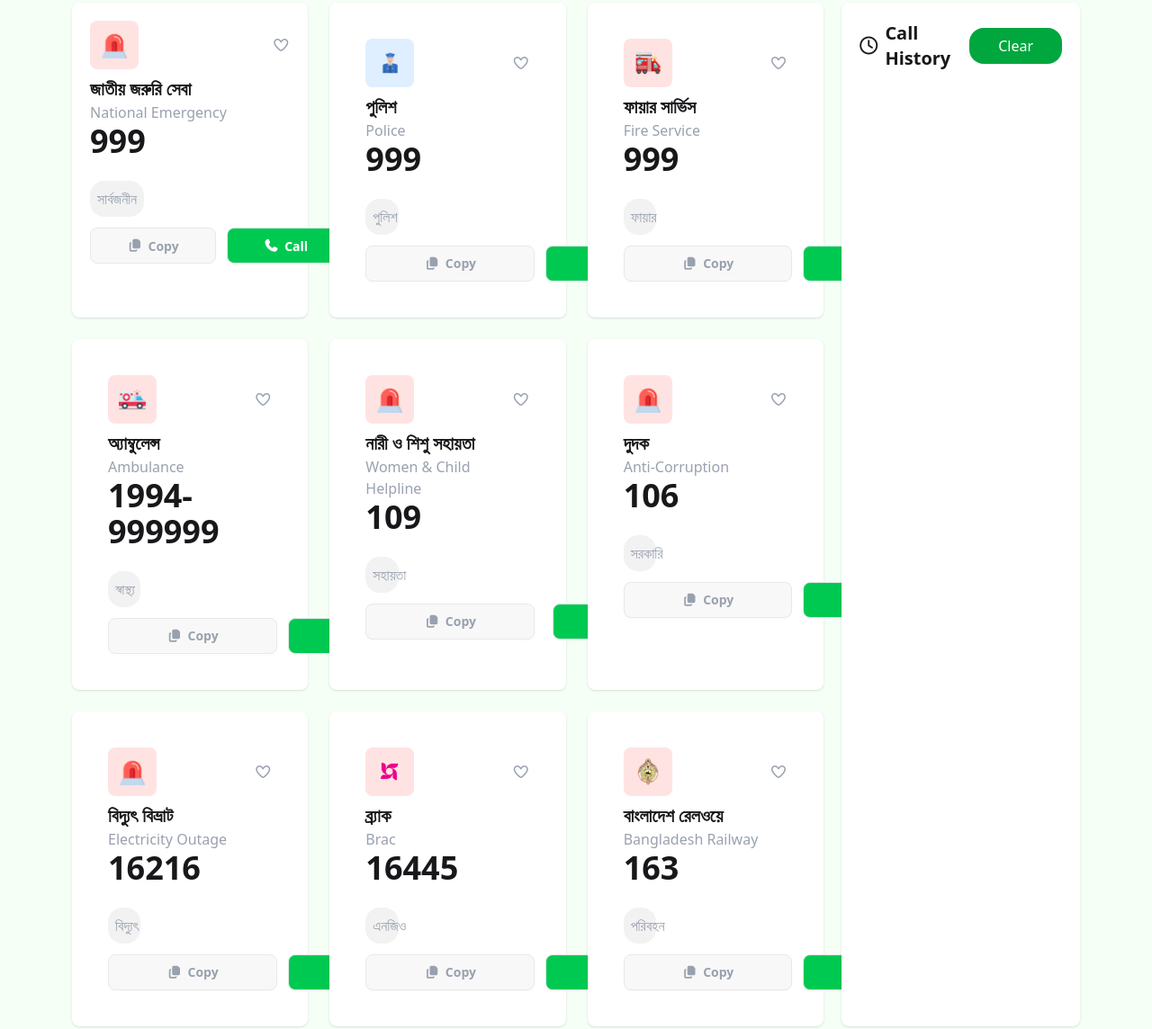
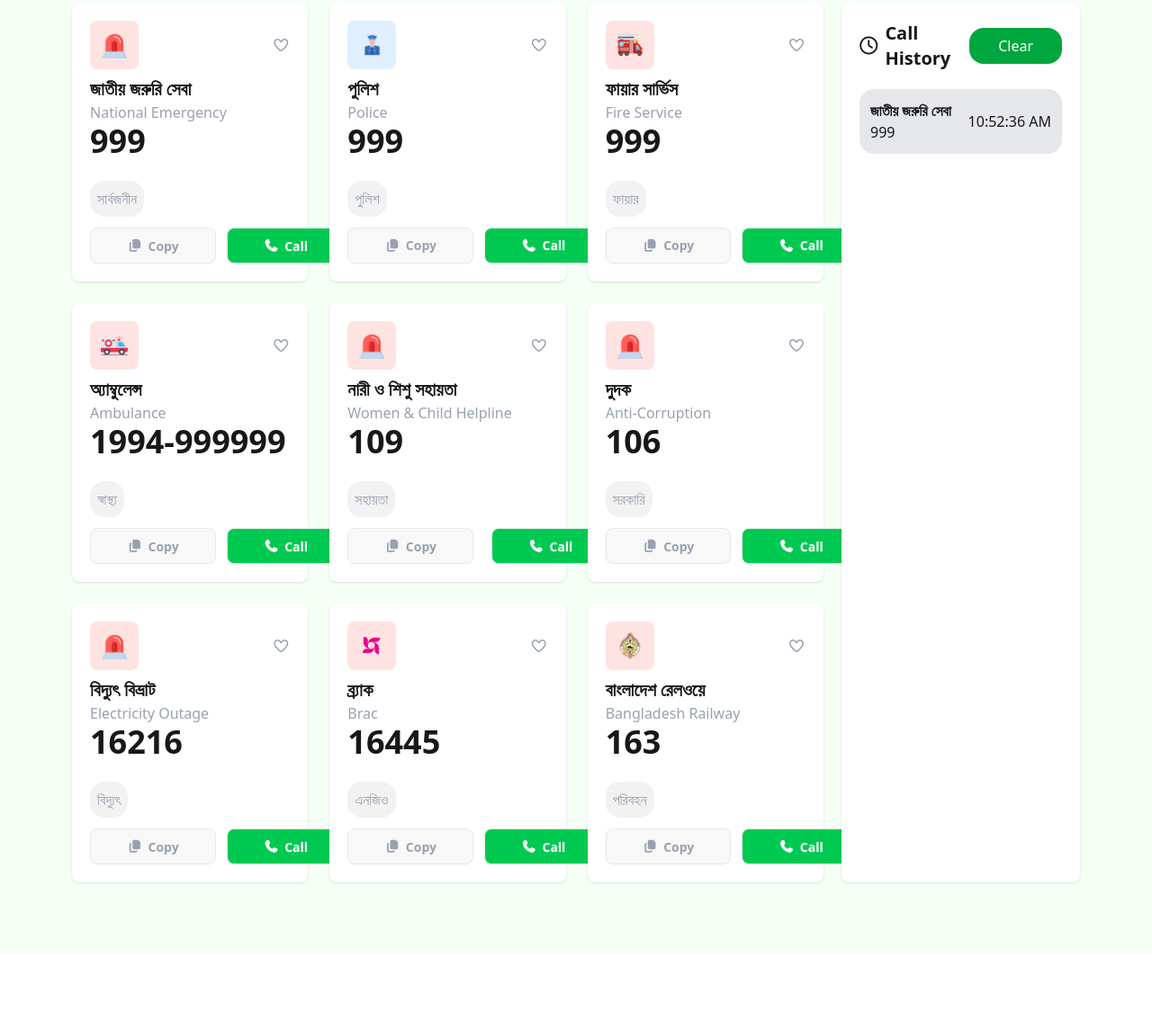
Before and after one commit to Anzumul-Jubayer/emergency-hotline, a plain HTML site: page index.html in a window 1280 px wide. Shown: the part 461-1605 px from the top of the page at 90% size. After the commit the page ends 1522 px from the top, so only its background shows below. Drawn offline with nearby package versions, Linux system fonts and the light colour scheme.

Commit message:
coin-funtionality

```diff
--- a/index.html
+++ b/index.html
@@ -51,7 +51,7 @@
           <div
             class="flex items-center gap-2 bg-[#41ff6b1a] px-7 py-3 rounded-[50px]"
           >
-            <p class="block font-bold">100</p>
+            <p id="coin-count" class="block font-bold">100</p>
             <img src="./assets/coin.png" alt="" class="w-[25px]" />
           </div>
           <div
@@ -103,11 +103,16 @@
             </p>
           </div>
           <div class="flex flex-col md:flex-row gap-3 mt-3">
-            <button class="btn  px-10 text-gray-400 rounded-lg"><i class="fa-solid fa-copy text-gray-400"></i> Copy</button>
-            <button class="btn  px-10 rounded-lg  bg-green-500 text-white"><i class="fa-solid fa-phone"></i>Call</button>
+            <button class="copy-btn btn  px-10 text-gray-400 rounded-lg"><i class="fa-solid fa-copy text-gray-400"></i> Copy</button>
+            <button  class="call-btn  btn  px-10 rounded-lg  bg-green-500 text-white"><i class="fa-solid fa-phone"></i>Call</button>
           </div>
         </div>
-        <div class="bg-white shadow-sm p-3 md:p-10 rounded-lg">
+
+
+
+
+
+        <div class="bg-white shadow-sm p-3 md:p-5 rounded-lg">
           <div class="flex justify-between items-center">
             <div class="bg-[#DFEFFF] p-3 rounded-lg">
             <img src="./assets/police.png" alt="" class="w-[30px]" />
@@ -119,16 +124,16 @@
           <h2 class="text-xl font-bold mt-2">পুলিশ</h2>
           <p  class="text-gray-400">Police</p>
           <h1 class="text-4xl font-bold">999</h1>
-          <div class="bg-[#F2F2F2] w-1/5 px-2 py-2 mt-6 rounded-2xl">
+          <div class="bg-[#F2F2F2] w-fit px-2 py-2 mt-6 rounded-2xl">
             <p class="text-center text-gray-400">পুলিশ
             </p>
           </div>
           <div class="flex flex-col md:flex-row gap-3 mt-3">
-            <button class="btn  px-16 text-gray-400 rounded-lg"><i class="fa-solid fa-copy text-gray-400"></i> Copy</button>
-            <button class="btn  px-16 rounded-lg  bg-green-500 text-white"><i class="fa-solid fa-phone"></i>Call</button>
+            <button class="btn  px-10 text-gray-400 rounded-lg"><i class="fa-solid fa-copy text-gray-400"></i> Copy</button>
+            <button class="btn  px-10 rounded-lg  bg-green-500 text-white"><i class="fa-solid fa-phone"></i>Call</button>
           </div>
         </div>
-        <div class="bg-white shadow-sm p-3 md:p-10 rounded-lg">
+        <div class="bg-white shadow-sm p-3 md:p-5 rounded-lg">
           <div class="flex justify-between items-center">
             <div class="bg-[#FFE3E2] p-3 rounded-lg">
             <img src="./assets/fire-service.png" alt="" class="w-[30px]" />
@@ -140,16 +145,16 @@
           <h2 class="text-xl font-bold mt-2">ফায়ার সার্ভিস</h2>
           <p  class="text-gray-400">Fire Service</p>
           <h1 class="text-4xl font-bold">999</h1>
-          <div class="bg-[#F2F2F2] w-1/5 px-2 py-2 mt-6 rounded-2xl">
+          <div class="bg-[#F2F2F2] w-fit px-2 py-2 mt-6 rounded-2xl">
             <p class="text-center text-gray-400">ফায়ার
             </p>
           </div>
           <div class="flex flex-col md:flex-row gap-3 mt-3">
-            <button class="btn  px-16 text-gray-400 rounded-lg"><i class="fa-solid fa-copy text-gray-400"></i> Copy</button>
-            <button class="btn  px-16 rounded-lg  bg-green-500 text-white"><i class="fa-solid fa-phone"></i>Call</button>
+            <button class="btn  px-10 text-gray-400 rounded-lg"><i class="fa-solid fa-copy text-gray-400"></i> Copy</button>
+            <button class="btn  px-10 rounded-lg  bg-green-500 text-white"><i class="fa-solid fa-phone"></i>Call</button>
           </div>
         </div>
-        <div class="bg-white shadow-sm p-3 md:p-10 rounded-lg">
+        <div class="bg-white shadow-sm p-3 md:p-5 rounded-lg">
           <div class="flex justify-between items-center">
             <div class="bg-[#FFE3E2] p-3 rounded-lg">
             <img src="./assets/ambulance.png" alt="" class="w-[30px]" />
@@ -161,16 +166,16 @@
           <h2 class="text-xl font-bold mt-2">অ্যাম্বুলেন্স</h2>
           <p  class="text-gray-400">Ambulance</p>
           <h1 class="text-4xl font-bold">1994-999999</h1>
-          <div class="bg-[#F2F2F2] w-1/5 px-2 py-2 mt-6 rounded-2xl">
+          <div class="bg-[#F2F2F2] w-fit px-2 py-2 mt-6 rounded-2xl">
             <p class="text-center text-gray-400">স্বাস্থ্য
             </p>
           </div>
           <div class="flex flex-col md:flex-row gap-3 mt-3">
-            <button class="btn  px-16 text-gray-400 rounded-lg"><i class="fa-solid fa-copy text-gray-400"></i> Copy</button>
-            <button class="btn  px-16 rounded-lg  bg-green-500 text-white"><i class="fa-solid fa-phone"></i>Call</button>
+            <button class="btn  px-10 text-gray-400 rounded-lg"><i class="fa-solid fa-copy text-gray-400"></i> Copy</button>
+            <button class="btn  px-10 rounded-lg  bg-green-500 text-white"><i class="fa-solid fa-phone"></i>Call</button>
           </div>
         </div>
-        <div class="bg-white shadow-sm p-3 md:p-10 rounded-lg">
+        <div class="bg-white shadow-sm p-3 md:p-5 rounded-lg">
           <div class="flex justify-between items-center">
             <div class="bg-[#FFE3E2] p-3 rounded-lg">
             <img src="./assets/emergency.png" alt="" class="w-[30px]" />
@@ -182,16 +187,16 @@
           <h2 class="text-xl font-bold mt-2">নারী ও শিশু সহায়তা</h2>
           <p  class="text-gray-400">Women & Child Helpline</p>
           <h1 class="text-4xl font-bold">109</h1>
-          <div class="bg-[#F2F2F2] w-1/5 px-2 py-2 mt-6 rounded-2xl">
+          <div class="bg-[#F2F2F2] w-fit px-2 py-2 mt-6 rounded-2xl">
             <p class="text-center text-gray-400">সহায়তা
             </p>
           </div>
           <div class="flex flex-col md:flex-row gap-3 md:gap-5 mt-3">
-            <button class="btn  px-16 text-gray-400 rounded-lg"><i class="fa-solid fa-copy text-gray-400"></i> Copy</button>
-            <button class="btn  px-16 rounded-lg  bg-green-500 text-white"><i class="fa-solid fa-phone"></i>Call</button>
+            <button class="btn  px-10 text-gray-400 rounded-lg"><i class="fa-solid fa-copy text-gray-400"></i> Copy</button>
+            <button class="btn  px-10 rounded-lg  bg-green-500 text-white"><i class="fa-solid fa-phone"></i>Call</button>
           </div>
         </div>
-        <div class="bg-white shadow-sm p-3 md:p-10 rounded-lg">
+        <div class="bg-white shadow-sm p-3 md:p-5 rounded-lg">
           <div class="flex justify-between items-center">
             <div class="bg-[#FFE3E2] p-3 rounded-lg">
             <img src="./assets/emergency.png" alt="" class="w-[30px]" />
@@ -203,16 +208,16 @@
           <h2 class="text-xl font-bold mt-2">দুদক</h2>
           <p  class="text-gray-400">Anti-Corruption</p>
           <h1 class="text-4xl font-bold">106</h1>
-          <div class="bg-[#F2F2F2] w-1/5 px-2 py-2 mt-6 rounded-2xl">
+          <div class="bg-[#F2F2F2] w-fit px-2 py-2 mt-6 rounded-2xl">
             <p class="text-center text-gray-400">সরকারি
             </p>
           </div>
           <div class="flex flex-col md:flex-row gap-3 mt-3">
-            <button class="btn  px-16 text-gray-400 rounded-lg"><i class="fa-solid fa-copy text-gray-400"></i> Copy</button>
-            <button class="btn  px-16 rounded-lg  bg-green-500 text-white"><i class="fa-solid fa-phone"></i>Call</button>
+            <button class="btn  px-10 text-gray-400 rounded-lg"><i class="fa-solid fa-copy text-gray-400"></i> Copy</button>
+            <button class="btn  px-10 rounded-lg  bg-green-500 text-white"><i class="fa-solid fa-phone"></i>Call</button>
           </div>
         </div>
-        <div class="bg-white shadow-sm p-3 md:p-10 rounded-lg">
+        <div class="bg-white shadow-sm p-3 md:p-5 rounded-lg">
           <div class="flex justify-between items-center">
             <div class="bg-[#FFE3E2] p-3 rounded-lg">
             <img src="./assets/emergency.png" alt="" class="w-[30px]" />
@@ -224,16 +229,16 @@
           <h2 class="text-xl font-bold mt-2">বিদ্যুৎ বিভ্রাট</h2>
           <p  class="text-gray-400">Electricity Outage</p>
           <h1 class="text-4xl font-bold">16216</h1>
-          <div class="bg-[#F2F2F2] w-1/5 px-2 py-2 mt-6 rounded-2xl">
+          <div class="bg-[#F2F2F2] w-fit px-2 py-2 mt-6 rounded-2xl">
             <p class="text-center text-gray-400">বিদ্যুৎ
             </p>
           </div>
           <div class="flex flex-col md:flex-row gap-3 mt-3">
-            <button class="btn  px-16 text-gray-400 rounded-lg"><i class="fa-solid fa-copy text-gray-400"></i> Copy</button>
-            <button class="btn  px-16 rounded-lg  bg-green-500 text-white"><i class="fa-solid fa-phone"></i>Call</button>
+            <button class="btn  px-10 text-gray-400 rounded-lg"><i class="fa-solid fa-copy text-gray-400"></i> Copy</button>
+            <button class="btn  px-10 rounded-lg  bg-green-500 text-white"><i class="fa-solid fa-phone"></i>Call</button>
           </div>
         </div>
-        <div class="bg-white shadow-sm p-3 md:p-10 rounded-lg">
+        <div class="bg-white shadow-sm p-3 md:p-5 rounded-lg">
           <div class="flex justify-between items-center">
             <div class="bg-[#FFE3E2] p-3 rounded-lg">
             <img src="./assets/brac.png" alt="" class="w-[30px]" />
@@ -245,17 +250,17 @@
           <h2 class="text-xl font-bold mt-2">ব্র্যাক</h2>
           <p  class="text-gray-400">Brac</p>
           <h1 class="text-4xl font-bold">16445</h1>
-          <div class="bg-[#F2F2F2] w-1/5 px-2 py-2 mt-6 rounded-2xl">
+          <div class="bg-[#F2F2F2] w-fit px-2 py-2 mt-6 rounded-2xl">
             <p class="text-center text-gray-400">এনজিও
             </p>
           </div>
           <div class="flex flex-col md:flex-row gap-3 mt-3">
-            <button class="btn  px-16 text-gray-400 rounded-lg"><i class="fa-solid fa-copy text-gray-400"></i> Copy</button>
-            <button class="btn  px-16 rounded-lg  bg-green-500 text-white"><i class="fa-solid fa-phone"></i>Call</button>
+            <button class="btn  px-10 text-gray-400 rounded-lg"><i class="fa-solid fa-copy text-gray-400"></i> Copy</button>
+            <button class="btn  px-10 rounded-lg  bg-green-500 text-white"><i class="fa-solid fa-phone"></i>Call</button>
           </div>
         </div>
 
-        <div class="bg-white shadow-sm p-3 md:p-10 rounded-lg">
+        <div class="bg-white shadow-sm p-3 md:p-5 rounded-lg">
           <div class="flex justify-between items-center">
             <div class="bg-[#FFE3E2] p-3 rounded-lg">
             <img src="./assets/Bangladesh-Railway.png" alt="" class="w-[30px]" />
@@ -267,20 +272,20 @@
           <h2 class="text-xl font-bold mt-2">বাংলাদেশ রেলওয়ে</h2>
           <p  class="text-gray-400">Bangladesh Railway</p>
           <h1 class="text-4xl font-bold">163</h1>
-          <div class="bg-[#F2F2F2] w-1/5 px-2 py-2 mt-6 rounded-2xl">
+          <div class="bg-[#F2F2F2] w-fit px-2 py-2 mt-6 rounded-2xl">
             <p class="text-center text-gray-400">পরিবহন
             </p>
           </div>
           <div class="flex flex-col md:flex-row gap-3 mt-3">
-            <button class="btn  px-16 text-gray-400 rounded-lg"><i class="fa-solid fa-copy text-gray-400"></i> Copy</button>
-            <button class="btn  px-16 rounded-lg  bg-green-500 text-white"><i class="fa-solid fa-phone"></i>Call</button>
+            <button class="btn  px-10 text-gray-400 rounded-lg"><i class="fa-solid fa-copy text-gray-400"></i> Copy</button>
+            <button class="btn  px-10 rounded-lg  bg-green-500 text-white"><i class="fa-solid fa-phone"></i>Call</button>
           </div>
         </div>
         </div>
 
         </div>
         <!--call history -->
-         <div class="bg-white shadow-sm  rounded-lg p-5">
+         <div class="bg-white shadow-sm  rounded-lg p-5 w-full">
            <div class="flex flex-col md:flex-row md:justify-between items-center">
               <div class="flex  items-center gap-2">
                 <i class="fa-regular fa-clock md:text-xl"></i>
@@ -288,7 +293,18 @@
               </div>
               <button class="bg-green-600 text-white px-8 py-2 rounded-2xl mt-5 md:mt-0">Clear</button>
            </div>
+           <div class="flex flex-col md:flex-row justify-center md:justify-between items-center bg-gray-200 p-3 mt-5 rounded-2xl">
+          <div>
+           <h1 class="font-semibold">জাতীয় জরুরি সেবা</h1>
+           <p>999</p>
          </div>
+         <div>
+          <p>10:52:36 AM</p>
+         </div>
+           </div>
+         </div>
+
+
 
       </section>
     </main>
```
Also changed, not shown: script/script.js (+21 -1 lines).
